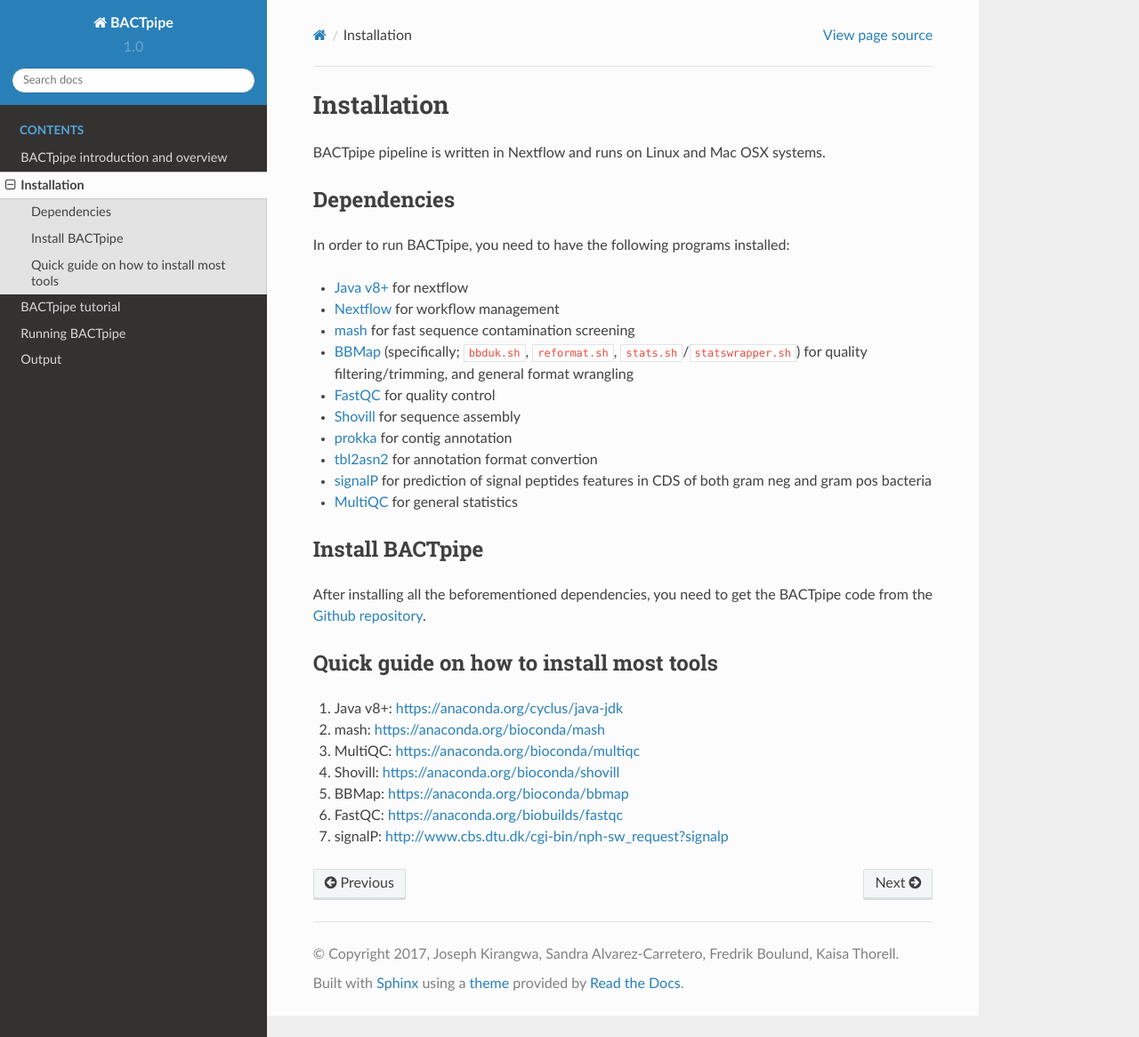
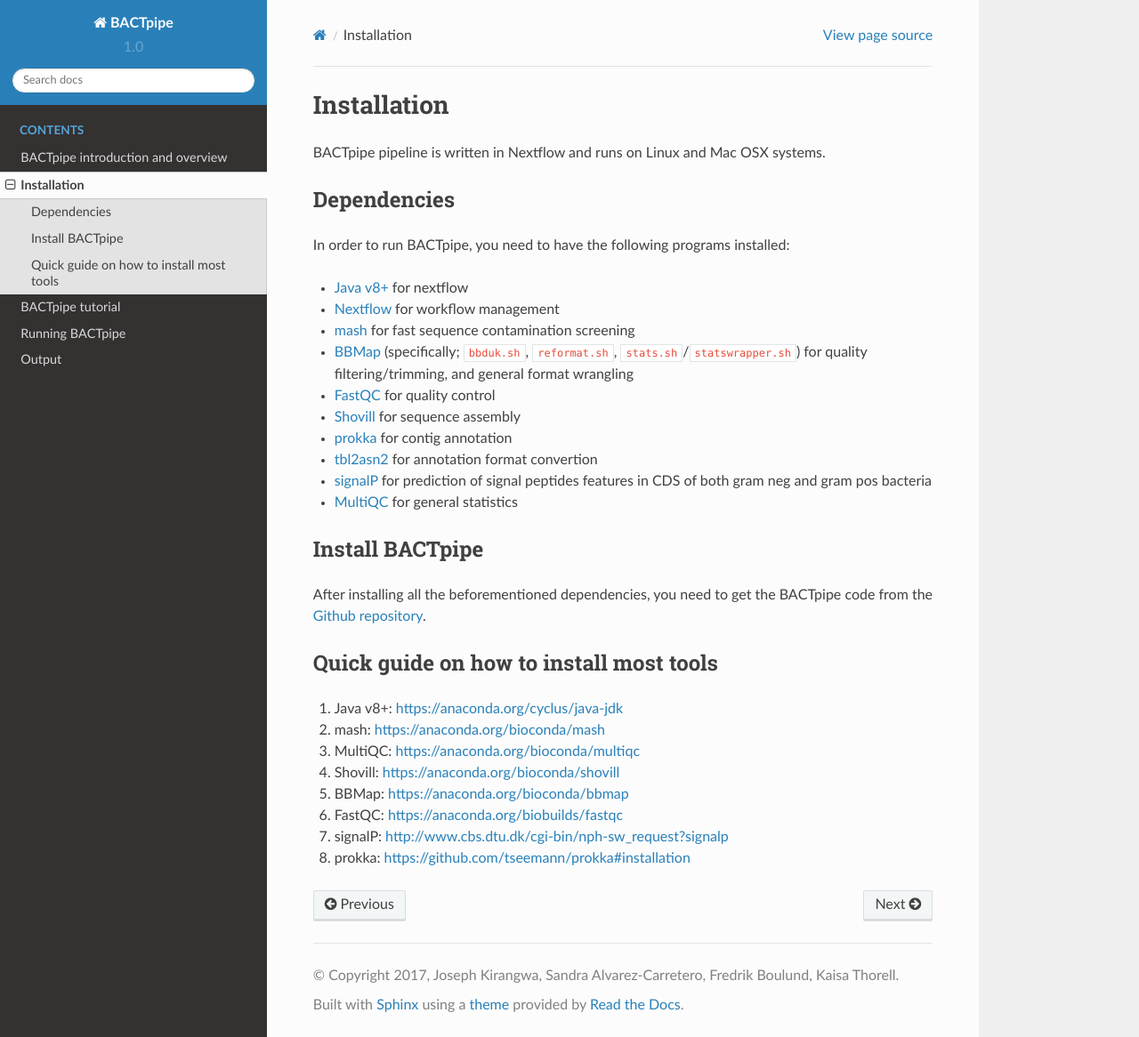
Before and after one commit to ctmrbio/BACTpipe, a Sphinx documentation site: the page built from docs/source/installation.rst, in a window 1280 px wide and 1166 px high. Shown: the whole window at 89% size. Built offline with Sphinx 7.4.7 and the Read the Docs theme 2.0.0, drawn with Linux system fonts in a browser that asks for light colours.

Commit message:
prokka installation

```diff
--- a/docs/source/installation.rst
+++ b/docs/source/installation.rst
@@ -47,3 +47,4 @@
 5. BBMap: https://anaconda.org/bioconda/bbmap
 6. FastQC: https://anaconda.org/biobuilds/fastqc
 7. signalP: http://www.cbs.dtu.dk/cgi-bin/nph-sw_request?signalp
+8. prokka: https://github.com/tseemann/prokka#installation
```
